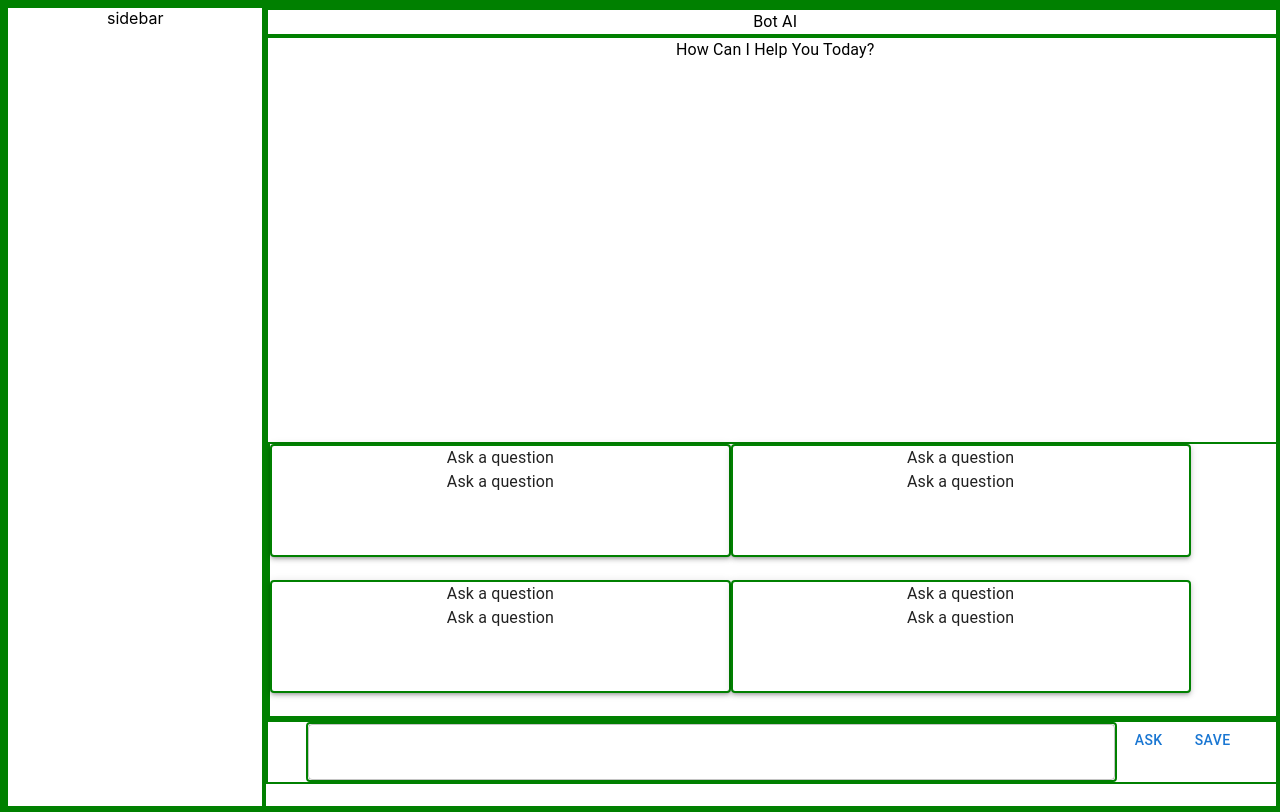
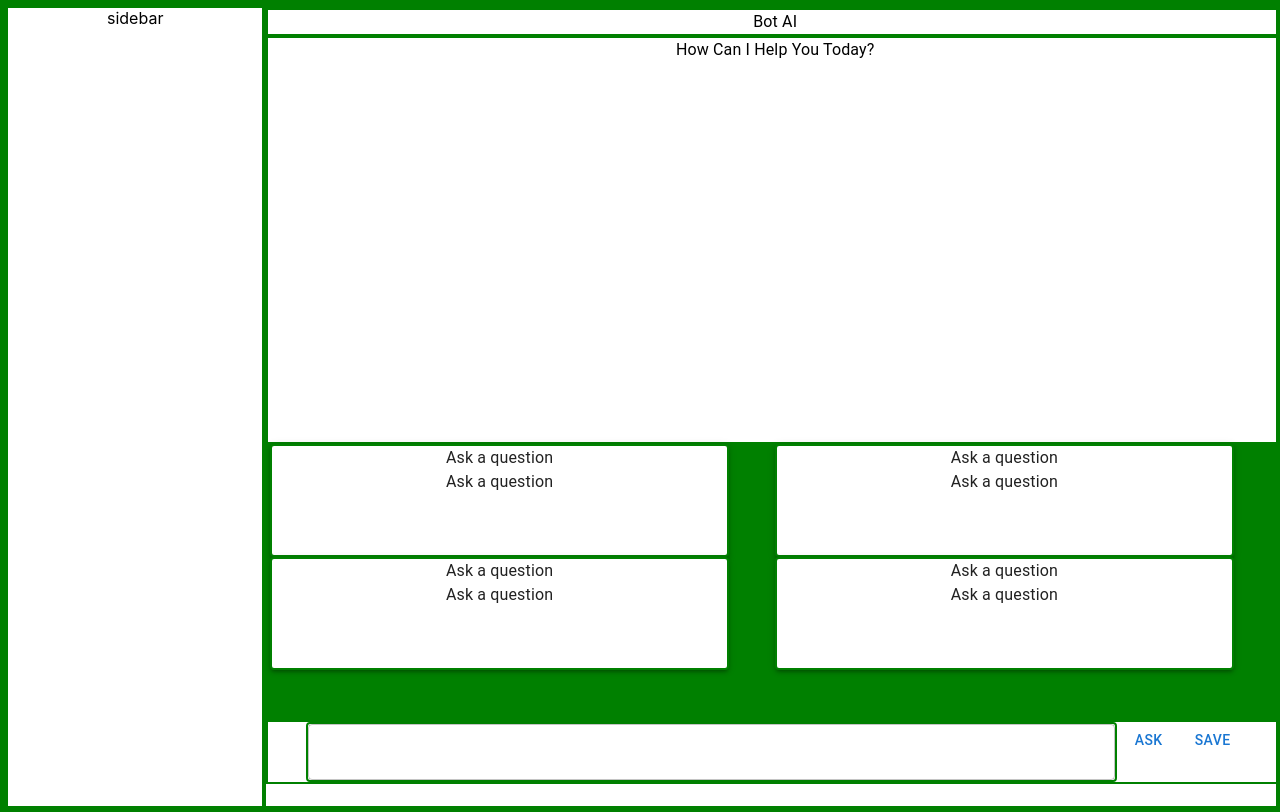
Before and after one commit to sid293/botai, a React (Create React App) app: page / in a window 1280 px wide. Built offline with nearby package versions, Linux system fonts and the light colour scheme.

Commit message:
third commit

```diff
--- a/src/pages/Homepage.jsx
+++ b/src/pages/Homepage.jsx
@@ -20,7 +20,13 @@ export default function Homepage(){
                     // alignSelf:"end"
                 }}>How Can I Help You Today?</Typography>
 
-                <Box className="suggestions" sx={{height:"40%",width:"100%", display:"flex",flexWrap:"wrap"}}>
+                <Box className="suggestions" sx={{
+                    height:{sm:"50%",md:"40%"},
+                    width:"auto", display:"flex",flexWrap:"wrap",
+                    // flexDirection:{xs:"column",sm:"row"},
+                    flexDirection:"column",
+                    backgroundColor:{sm:"orange",md:"green"}
+                }}>
                     {/* //setting minwidth of something */}
                     <Paper elevation={3} sx={{width:"45%",height:"40%"}}>
                         <Typography>Ask a question</Typography>
```
